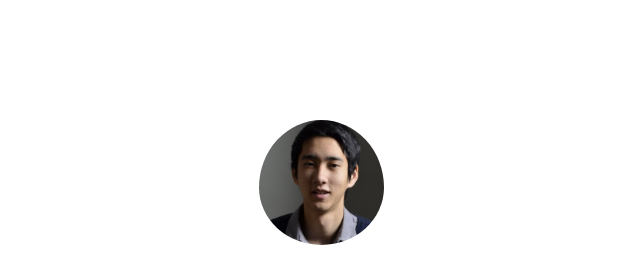
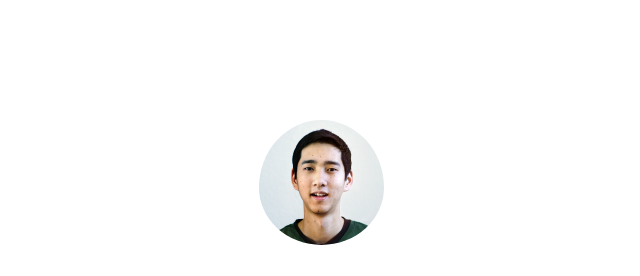
Before and after one commit to joshcai/website-angular, a website: page index.html in a window 1280 px wide. Shown: the top 276 px of the page, without its empty margins (319-959 px from the left). Drawn offline with nearby package versions, Linux system fonts and the light colour scheme.

Commit message:
changed profile pic

```diff
--- a/index.html
+++ b/index.html
@@ -12,7 +12,7 @@
   </head>
   <body ng-controller="mainCtrl">
     <div id="main" class="centered text-center">
-      <img style="padding-bottom:10px;"src="img/profile.jpg" alt="Hello World!" class="img-circle" width="125">
+      <img style="padding-bottom:10px;"src="img/profile.png" class="img-circle" width="125">
       <h1 class="text-center">Josh Cai</h1>
       <div ng-repeat="include in includes" ng-include="include"></div>
     </div>
```
Also changed, not shown: img/profile.jpg (deleted), img/profile.png (added).
